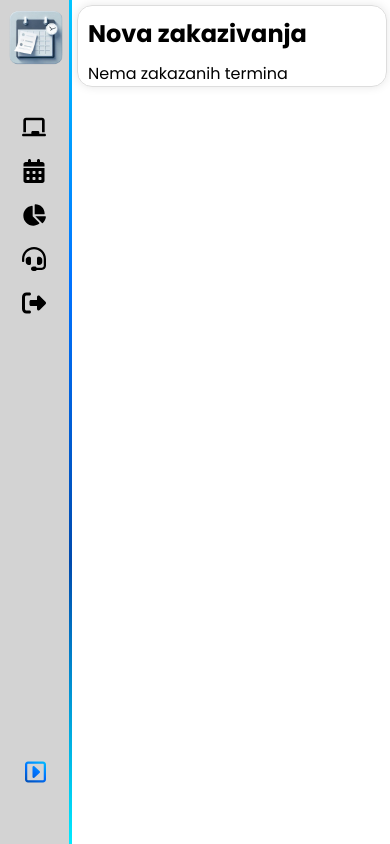
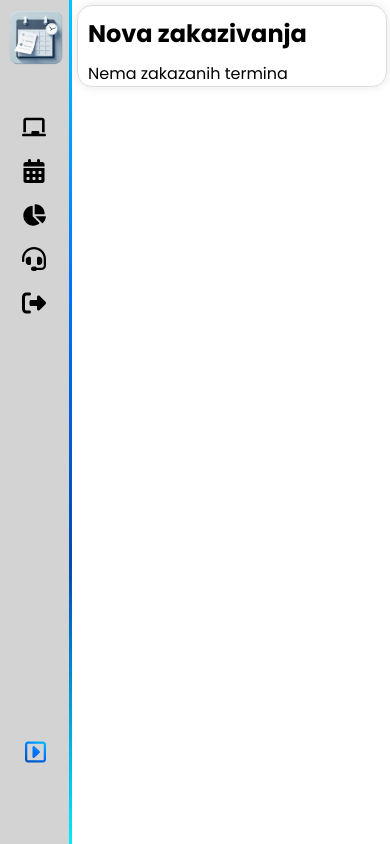
Before and after one commit to nemanja2424/moj-termin, a Next.js app: page /panel in a window 390 px wide. Built offline with nearby package versions, Linux system fonts and the light colour scheme.

Commit message:
toggle ikona

```diff
--- a/src/components/Sidebar.module.css
+++ b/src/components/Sidebar.module.css
@@ -90,7 +90,7 @@
 }
 .toggle {
     position: absolute;
-    top: 90vh;
+    bottom: 40px;
     left: 25px;
     font-size: 24px;
     cursor: pointer;
@@ -130,4 +130,7 @@
         width: 72px;
         max-width: 72px;
     }
+    .toggle{
+        bottom: 80px;
+    }
 }
```
